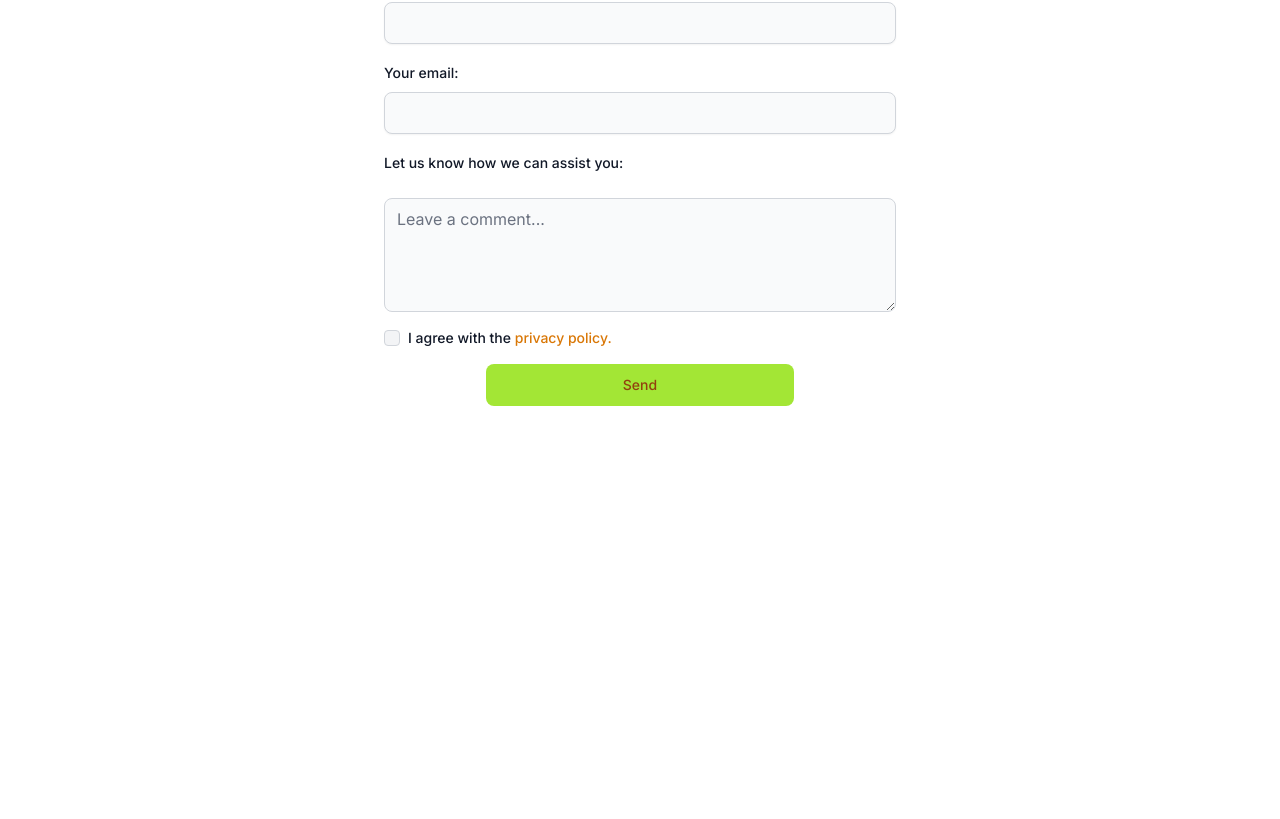
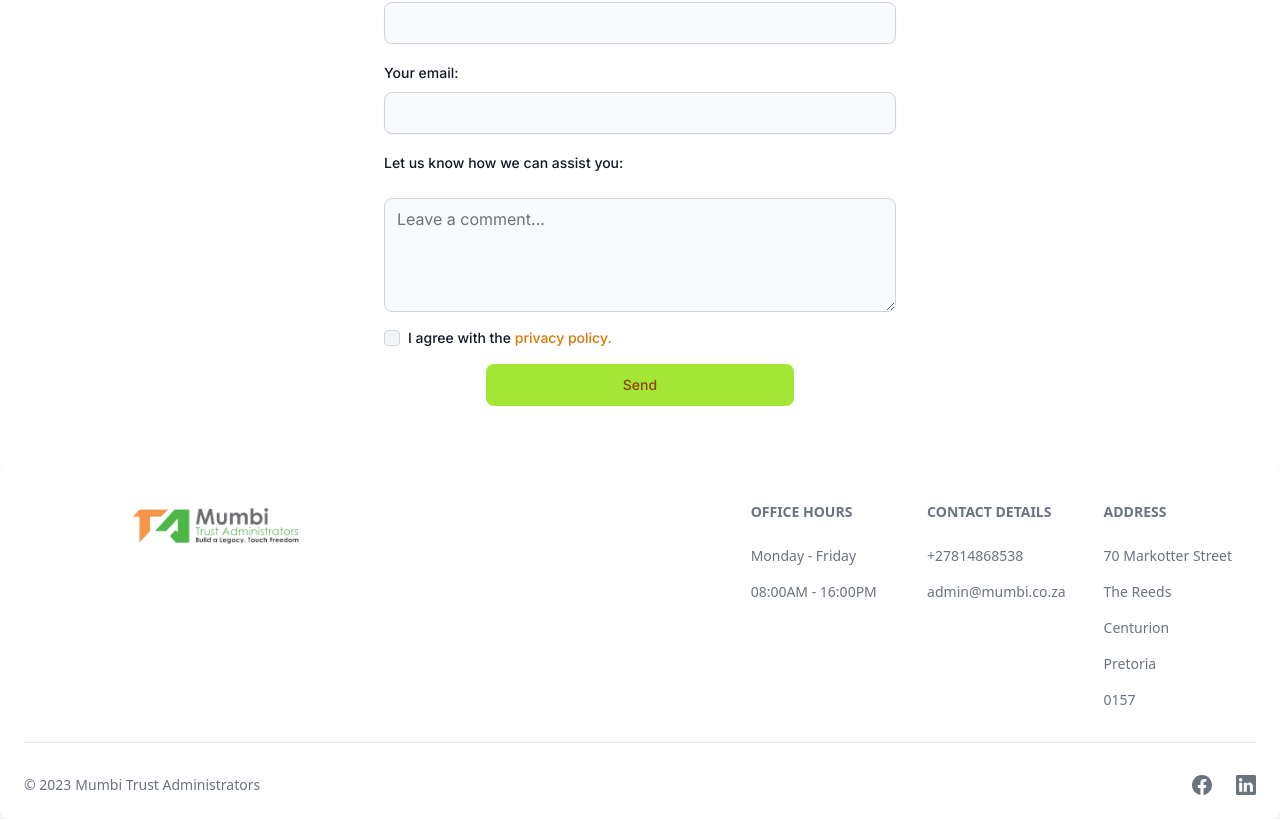
Before and after one commit to AnthonyGKruger/Mumbi-Trust-Administrators, a Next.js app: page / in a window 1280 px wide. Shown: the part 4557-5376 px from the top of the page. Before the commit the page ends 5019 px from the top, so only its background shows below. Built offline with nearby package versions, Linux system fonts and the light colour scheme.

Commit message:
working on footer

```diff
--- a/src/components/UI/CallToAction.js
+++ b/src/components/UI/CallToAction.js
@@ -32,6 +32,7 @@ const CallToAction = () => {
 					height={100}
 					alt="Property"
 					unoptimized
+					priority
 				/>
 
 				<Image
@@ -40,6 +41,7 @@ const CallToAction = () => {
 					height={100}
 					alt="Family"
 					unoptimized
+					priority
 				/>
 
 				<Image
@@ -48,6 +50,7 @@ const CallToAction = () => {
 					height={100}
 					alt="Cars"
 					unoptimized
+					priority
 				/>
 
 				<Image
@@ -56,6 +59,7 @@ const CallToAction = () => {
 					height={100}
 					alt="financial wellness"
 					unoptimized
+					priority
 				/>
 			</Carousel>
 		</div>
--- /dev/null
+++ b/src/components/UI/SiteFooter.js
@@ -0,0 +1,70 @@
+import { Footer } from "flowbite-react";
+import {
+	BsFacebook,
+	BsLinkedin,
+} from "react-icons/bs";
+
+const imageTheme = {
+	img: "h-16 mt-2 ml-auto mr-auto lg:h-22 xl:h-22"
+}
+
+const SiteFooter = () => {
+	return (
+		<Footer container={true}>
+			<div className="w-full">
+				<div className="grid w-full justify-between sm:flex sm:justify-between md:flex md:grid-cols-1">
+					<div className="w-96 md:w-56 xl:w-96">
+						<Footer.Brand
+							href="/"
+							src="/media/images/MTA_Logo.png"
+							alt="MTA Logo"
+							theme={imageTheme}
+						/>
+					</div>
+					<div className="grid grid-cols-2 gap-8 sm:mt-4 sm:grid-cols-3 sm:gap-6">
+						<div>
+							<Footer.Title title="Office Hours" />
+							<Footer.LinkGroup col={true}>
+								<Footer.Link href="#">Monday - Friday</Footer.Link>
+								<Footer.Link href="#">08:00AM - 16:00PM</Footer.Link>
+							</Footer.LinkGroup>
+						</div>
+						<div>
+							<Footer.Title title="Contact Details" />
+							<Footer.LinkGroup col={true}>
+								<Footer.Link href="tel:+27814868538">+27814868538</Footer.Link>
+								<Footer.Link href="mailto:admin@mumbi.co.za">
+									admin@mumbi.co.za
+								</Footer.Link>
+							</Footer.LinkGroup>
+						</div>
+						<div>
+							<Footer.Title title="Address" />
+							<Footer.LinkGroup col={true}>
+								<Footer.Link href="https://goo.gl/maps/XVKNaVvEYhYGwBQM6" target="_blank">70 Markotter Street</Footer.Link>
+								<Footer.Link href="https://goo.gl/maps/XVKNaVvEYhYGwBQM6" target="_blank">The Reeds</Footer.Link>
+								<Footer.Link href="https://goo.gl/maps/XVKNaVvEYhYGwBQM6" target="_blank">Centurion</Footer.Link>
+								<Footer.Link href="https://goo.gl/maps/XVKNaVvEYhYGwBQM6" target="_blank">Pretoria</Footer.Link>
+								<Footer.Link href="https://goo.gl/maps/XVKNaVvEYhYGwBQM6" target="_blank">0157</Footer.Link>
+							</Footer.LinkGroup>
+						</div>
+					</div>
+				</div>
+				<Footer.Divider />
+				<div className="w-full sm:flex sm:items-center sm:justify-between">
+					<Footer.Copyright
+						href="#"
+						by="Mumbi Trust Administrators"
+						year={new Date().getFullYear()}
+					/>
+					<div className="mt-4 flex space-x-6 sm:mt-0 sm:justify-center">
+						<Footer.Icon href="#" icon={BsFacebook} />
+						<Footer.Icon href="#" icon={BsLinkedin} />
+					</div>
+				</div>
+			</div>
+		</Footer>
+	);
+};
+
+export default SiteFooter;
--- a/src/pages/ContactUs.js
+++ b/src/pages/ContactUs.js
@@ -6,7 +6,9 @@ import {
 	Button,
 	Textarea,
 	Spinner,
+	Toast,
 } from "flowbite-react";
+import { HiCheck, HiExclamation, HiX } from "react-icons/hi";
 import { useRef, useState } from "react";
 import emailjs from "@emailjs/browser";
 import classes from "@/styles/ContactMe.module.css";
@@ -20,6 +22,9 @@ const ContactUs = () => {
 		nameHasError: false,
 		emailHasError: false,
 		messageHasError: false,
+		formHasError: false,
+		emailSent: false,
+		emailError: false,
 	});
 
 	const formRef = useRef();
@@ -47,59 +52,60 @@ const ContactUs = () => {
 	};
 
 	const changeHandler = (event) => {
-		console.log(event);
-
+		setState({ emailSent: false });
 		if (event.target.name === "name") {
-			setState({ nameHasError: false });
+			setState({ nameHasError: false, formHasError: false });
 			if (validateName(event.target.value)) {
 				setState({ name: event.target.value });
 			} else {
 				setState({ nameHasError: true });
 			}
 		} else if (event.target.name === "email") {
-			setState({ emailHasError: false });
-
+			setState({ emailHasError: false, formHasError: false });
 			if (validateEmail(event.target.value)) {
 				setState({ email: event.target.value });
 			} else {
-				setTimeout(() => {
-					setState({ emailHasError: true });
-				}, 3000);
+				setState({ emailHasError: true });
 			}
 		} else if (event.target.name === "message") {
-			setState({ messageHasError: false });
+			setState({ messageHasError: false, formHasError: false });
 			if (validateString(event.target.value)) {
 				setState({ message: event.target.value });
 			} else {
 				setState({ messageHasError: true });
 			}
 		}
-
-		console.log(formState);
 	};
 
 	const onSubmitHandler = (event) => {
 		event.preventDefault();
 
-		setFormState((prevState) => {
-			return { ...prevState, isSending: true };
-		});
-
-		// emailjs
-		// 	.sendForm(
-		// 		"mumbi_smtp_service",
-		// 		"mumbi_contact_me",
-		// 		formRef.current,
-		// 		process.env.NEXT_PUBLIC_EMAIL_JS_SECURE_TOKEN
-		// 	)
-		// 	.then(
-		// 		(result) => {
-		// 			console.log(result.text);
-		// 		},
-		// 		(error) => {
-		// 			console.log(error.text);
-		// 		}
-		// 	);
+		if (
+			formState.nameHasError ||
+			formState.emailHasError ||
+			formState.messageHasError
+		) {
+			setState({ formHasError: true });
+		} else {
+			setState({ emailError: false, isSending: true });
+			emailjs
+				.sendForm(
+					"mumbi_smtp_service",
+					"mumbi_contact_me",
+					formRef.current,
+					process.env.NEXT_PUBLIC_EMAIL_JS_SECURE_TOKEN
+				)
+				.then(
+					(result) => {
+						console.log(result.text);
+						setState({ emailSent: true, isSending: false });
+					},
+					(error) => {
+						console.log(error.text);
+						setState({ emailError: true, isSending: false });
+					}
+				);
+		}
 	};
 
 	const inputClasses = `${classes.input} focus:ring-lime-400 focus-within:bg-amber-50 focus-visible:border-transparent focus:outline-lime-400`;
@@ -121,8 +127,69 @@ const ContactUs = () => {
 		},
 	};
 
+	const errorToastTheme = {
+		root: {
+			base: "flex float-right w-full max-w-sm items-center rounded-lg bg-white border-2 border-red-400 p-4 text-gray-500 shadow dark:bg-gray-800 dark:text-gray-400 duration-300",
+		},
+	};
+
+	const toastTheme = {
+		root: {
+			base: "flex float-right w-full max-w-sm items-center rounded-lg bg-white border-2 border-lime-400 p-4 text-gray-500 shadow dark:bg-gray-800 dark:text-gray-400 duration-300",
+		},
+	};
+
 	return (
 		<>
+			<div className="float-right w-96 sticky top-3 right-5 z-40">
+				<div className="flex absolute flex-col gap-4 items-end max-w-full">
+					{formState.emailHasError && (
+						<Toast theme={errorToastTheme}>
+							<div className="inline-flex h-8 w-8 shrink-0 items-center justify-center rounded-lg bg-orange-100 text-orange-500 dark:bg-orange-700 dark:text-orange-200">
+								<HiExclamation className="h-5 w-5" />
+							</div>
+							<div className="ml-3 text-sm font-normal">
+								Please ensure that you have entered a valid email address.
+							</div>
+							<Toast.Toggle />
+						</Toast>
+					)}
+					{formState.nameHasError && (
+						<Toast theme={errorToastTheme}>
+							<div className="inline-flex h-8 w-8 shrink-0 items-center justify-center rounded-lg bg-orange-100 text-orange-500 dark:bg-orange-700 dark:text-orange-200">
+								<HiExclamation className="h-5 w-5" />
+							</div>
+							<div className="ml-3 text-sm font-normal">
+								Please ensure that you have entered a valid name.
+							</div>
+							<Toast.Toggle />
+						</Toast>
+					)}
+					{formState.formHasError && (
+						<Toast theme={errorToastTheme}>
+							<div className="inline-flex h-8 w-8 shrink-0 items-center justify-center rounded-lg bg-orange-100 text-orange-500 dark:bg-orange-700 dark:text-orange-200">
+								<HiX className="h-5 w-5" />
+							</div>
+							<div className="ml-3 text-sm font-normal">
+								There is an issue with the values entered on the form!
+							</div>
+							<Toast.Toggle />
+						</Toast>
+					)}
+					{formState.emailSent && (
+						<Toast theme={toastTheme}>
+							<div className="inline-flex h-8 w-8 shrink-0 items-center justify-center rounded-lg bg-lime-100 text-lime-500 dark:bg-lime-700 dark:text-lime-200">
+								<HiCheck className="h-5 w-5" />
+							</div>
+							<div className="ml-3 text-sm font-normal">
+								Form submitted successfully!
+							</div>
+							<Toast.Toggle />
+						</Toast>
+					)}
+				</div>
+			</div>
+
 			<Heading content="Contact Us" />
 			<div className="mx-5 my-14 xl:mx-96 lg:mx-52 md:mx-16">
 				<form
@@ -144,6 +211,7 @@ const ContactUs = () => {
 								formState.nameHasError ? errorTextInputTheme : textInputTheme
 							}
 							onChange={changeHandler}
+							// value={formState.name}
 						/>
 					</div>
 
@@ -161,6 +229,7 @@ const ContactUs = () => {
 								formState.emailHasError ? errorTextInputTheme : textInputTheme
 							}
 							onChange={changeHandler}
+							// value={formState.email}
 						/>
 					</div>
 
@@ -180,6 +249,7 @@ const ContactUs = () => {
 							formState.messageHasError ? errorInputClasses : inputClasses
 						}
 						onChange={changeHandler}
+						// value={formState.message}
 					/>
 
 					<div className="flex items-center gap-2">
--- a/src/pages/_app.js
+++ b/src/pages/_app.js
@@ -2,6 +2,7 @@ import Navigation from "@/components/UI/Navigation";
 import "@/styles/globals.css";
 import Head from "next/head";
 import {Analytics} from "@vercel/analytics/react"
+import Footer from "@/components/UI/SiteFooter";
 
 const App = ({ Component, pageProps }) => {
 	return (
@@ -11,6 +12,7 @@ const App = ({ Component, pageProps }) => {
 			</Head>
 			<Navigation />
 			<Component {...pageProps} />
+			<Footer/>
 			<Analytics/>
 		</>
 	);
```
Also changed, not shown: src/components/UI/Footer.js (deleted).
